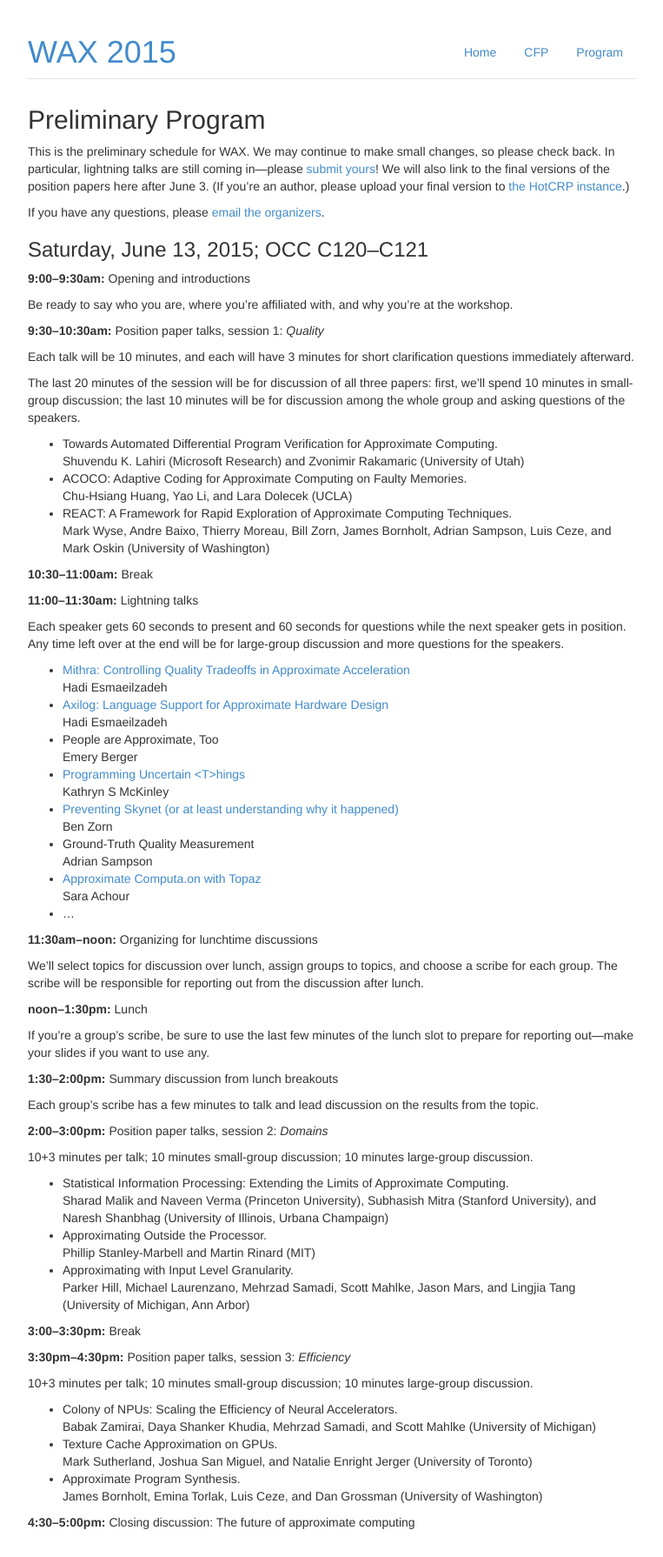
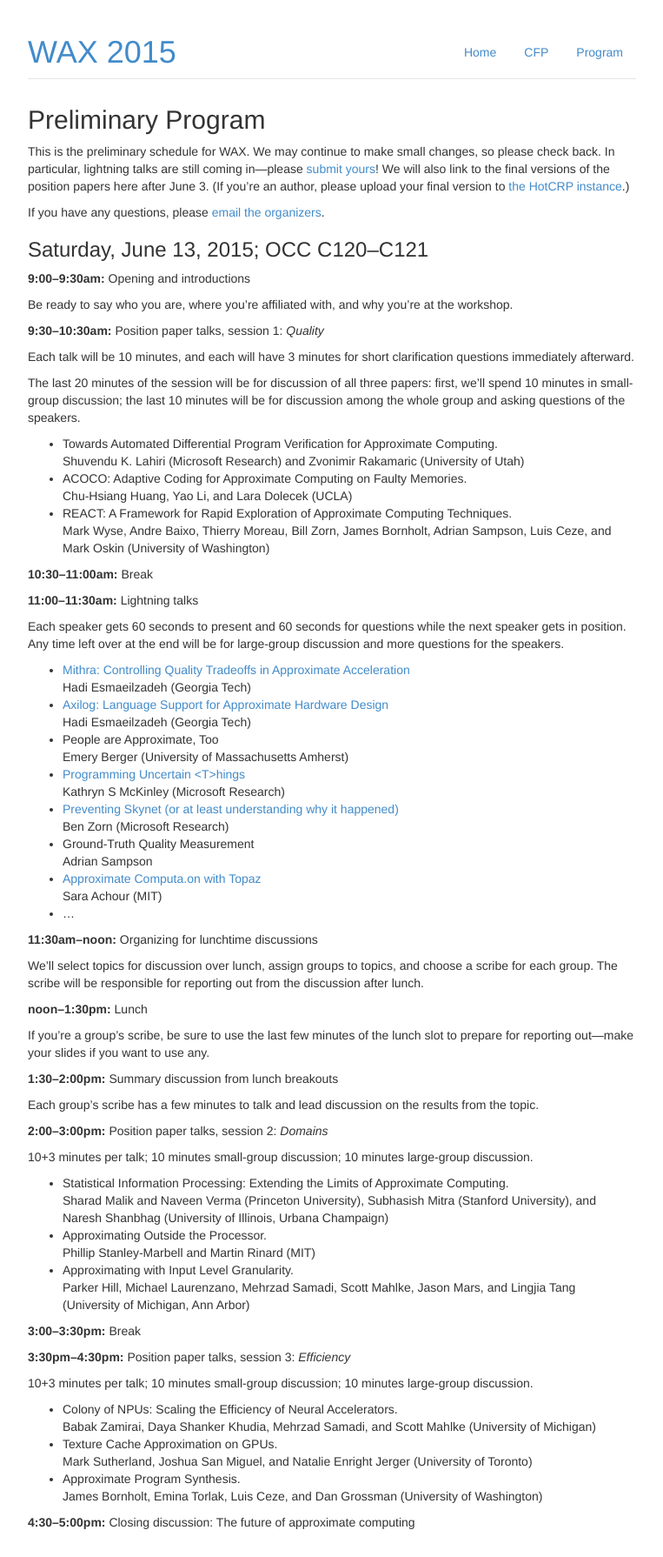
Before and after one commit to uwsampa/sampa-public, a Jekyll site: the page built from wax2015/program.md, in a window 1280 px wide. Shown: the whole page at 87% size, without its empty margins (258-1021 px from the left). Built offline with Jekyll 4.4.1, drawn with Linux system fonts in a browser that asks for light colours; Markdown is read by kramdown in place of the engine named in the settings.

Commit message:
Affiliations for lightning talks

```diff
--- a/wax2015/program.md
+++ b/wax2015/program.md
@@ -43,19 +43,19 @@ The last 20 minutes of the session will be for discussion of all three papers: f
 Each speaker gets 60 seconds to present and 60 seconds for questions while the next speaker gets in position. Any time left over at the end will be for large-group discussion and more questions for the speakers.
 
   * [Mithra: Controlling Quality Tradeoffs in Approximate Acceleration](lightning/mahajan.pdf)
-    Hadi Esmaeilzadeh
+    Hadi Esmaeilzadeh (Georgia Tech)
   * [Axilog: Language Support for Approximate Hardware Design](lightning/yazdanbakhsh.pdf)
-    Hadi Esmaeilzadeh
+    Hadi Esmaeilzadeh (Georgia Tech)
   * People are Approximate, Too
-    Emery Berger
+    Emery Berger (University of Massachusetts Amherst)
   * [Programming Uncertain &lt;T&gt;hings](lightning/mckinley.pdf)
-    Kathryn S McKinley
+    Kathryn S McKinley (Microsoft Research)
   * [Preventing Skynet (or at least understanding why it happened)](lightning/zorn.pdf)
-    Ben Zorn
+    Ben Zorn (Microsoft Research)
   * Ground-Truth Quality Measurement
     Adrian Sampson
   * [Approximate Computa.on with Topaz](lightning/achour.pdf)
-    Sara Achour
+    Sara Achour (MIT)
   * ...
 
 **11:30am--noon:** Organizing for lunchtime discussions
```
